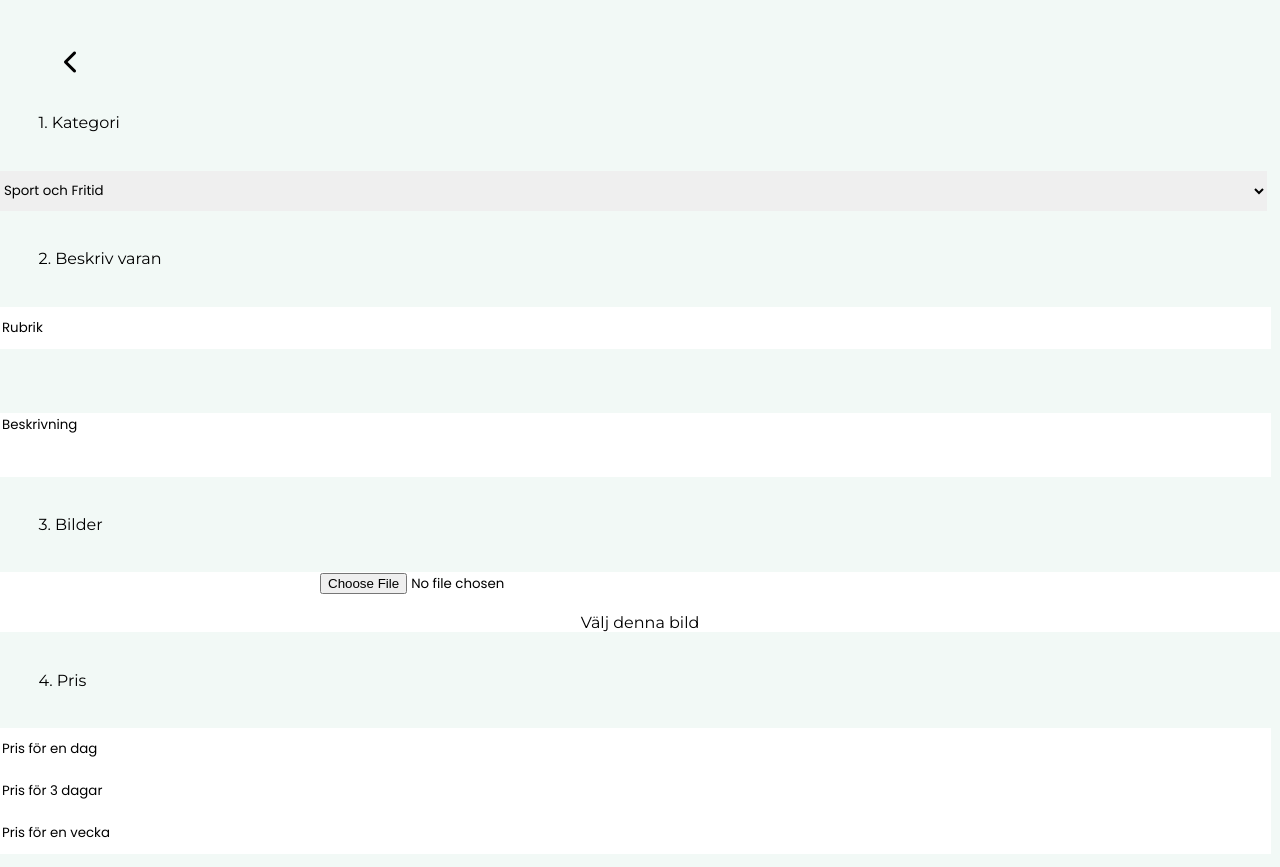
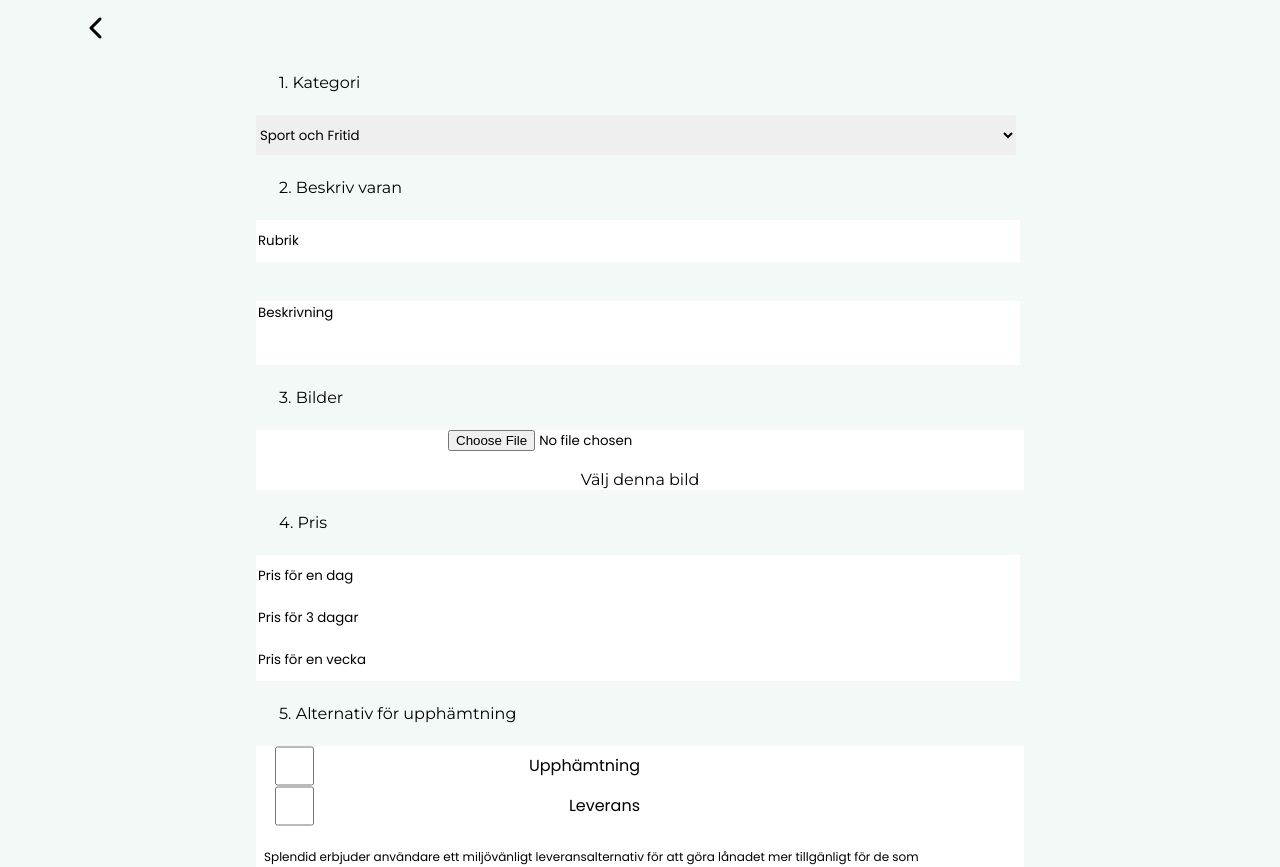
Before and after one commit to Jesper-dev/splendid, a React (Create React App) app in the folder client/: page /add in a window 1280 px wide. Shown: the top 867 px of the page. Built offline with nearby package versions, Linux system fonts and the light colour scheme.

Commit message:
Done with responsive

```diff
--- a/client/src/styles/_abstracts.scss
+++ b/client/src/styles/_abstracts.scss
@@ -10,3 +10,28 @@
   align-items: center;
   justify-content: center;
 }
+
+/* Hanterar allt responsivt */
+@mixin for-size($size) {
+  @if $size == tablet {
+    @media only screen and (min-width: 768px) and (max-width: 1023px) {
+      @content;
+    }
+  } @else if $size == laptop {
+    @media only screen and (min-width: 1024px) and (max-width: 1439px) {
+      @content;
+    }
+  } @else if $size == laptopL {
+    @media only screen and (min-width: 1440px) and (max-width: 1499px) {
+      @content;
+    }
+  } @else if $size == desktop {
+    @media only screen and (min-width: 1500px) {
+      @content;
+    }
+  } @else if $size == everything {
+    @media only screen and (min-width: 500px) and (max-width: 2000px) {
+      @content;
+    }
+  }
+}
--- a/client/src/styles/_components.scss
+++ b/client/src/styles/_components.scss
@@ -87,7 +87,6 @@ form {
   .categoryCardContainer {
     @include abs.flex-row;
     justify-content: space-between;
-    // border: 1px solid black;
     background-color: white;
     padding: 2px;
     margin: 8px 0px;
@@ -506,17 +505,18 @@ form {
           margin: 0%;
         }
 
-        span {
+        span,
+        a {
           color: var.$txt-color;
           @include var.ag_body_semibold;
           margin-left: 5%;
         }
 
-        a {
-          color: var.$txt-color;
-          @include var.ag_body_semibold;
-          margin-left: 5%;
-        }
+        // a {
+        //   color: var.$txt-color;
+        //   @include var.ag_body_semibold;
+        //   margin-left: 5%;
+        // }
       }
     }
   }
--- /dev/null
+++ b/client/src/styles/_responsive.scss
@@ -0,0 +1,380 @@
+@use "./abstracts" as abs;
+@use "./variables" as var;
+
+//HOMEPAGE
+.homepageContainer {
+  .textContainer {
+    @include abs.for-size(laptopL) {
+      width: 40%;
+    }
+
+    @include abs.for-size(laptop) {
+      width: 55%;
+    }
+
+    @include abs.for-size(tablet) {
+      width: 80%;
+    }
+
+    @include abs.for-size(desktop) {
+      width: 30%;
+    }
+  }
+
+  .homepageBtn {
+    @include abs.for-size(laptopL) {
+      width: 200px;
+
+      &:hover {
+        box-shadow: 0px 0px 10px 0px grey;
+        cursor: pointer;
+      }
+    }
+
+    @include abs.for-size(laptop) {
+      width: 200px;
+
+      &:hover {
+        box-shadow: 0px 0px 10px 0px grey;
+        cursor: pointer;
+      }
+    }
+
+    @include abs.for-size(tablet) {
+      width: 200px;
+    }
+
+    @include abs.for-size(desktop) {
+      &:hover {
+        box-shadow: 0px 0px 10px 0px grey;
+        cursor: pointer;
+      }
+    }
+  }
+}
+
+//Discover
+.categoriesContainer {
+  @include abs.for-size(everything) {
+    @include abs.flex-column;
+    width: 100%;
+    height: 40vh;
+  }
+
+  .categoryCardContainer {
+    @include abs.for-size(desktop) {
+      width: 600px;
+
+      &:hover {
+        i {
+          margin-right: 2%;
+        }
+      }
+    }
+
+    @include abs.for-size(laptopL) {
+      width: 800px;
+
+      &:hover {
+        i {
+          margin-right: 2%;
+        }
+      }
+    }
+
+    @include abs.for-size(laptop) {
+      width: 600px;
+
+      &:hover {
+        i {
+          margin-right: 2%;
+        }
+      }
+    }
+
+    @include abs.for-size(tablet) {
+      width: 600px;
+    }
+  }
+}
+
+//On Discover
+.recomendedContainer {
+  h3 {
+    @include abs.for-size(everything) {
+      align-self: center;
+    }
+  }
+  .adCardContainer {
+    @include abs.for-size(desktop) {
+      width: 30%;
+      height: 300px;
+    }
+
+    @include abs.for-size(laptopL) {
+      width: 40%;
+      height: 300px;
+    }
+
+    @include abs.for-size(laptop) {
+      width: 50%;
+      height: 300px;
+    }
+
+    @include abs.for-size(tablet) {
+      width: 70%;
+      height: 300px;
+    }
+  }
+}
+
+//Category page / After you click on a category
+.categoryPageContainer {
+  .adCardContainer {
+    @include abs.for-size(desktop) {
+      width: 30%;
+      height: 300px;
+    }
+
+    @include abs.for-size(laptopL) {
+      width: 50%;
+      height: 300px;
+    }
+
+    @include abs.for-size(laptop) {
+      width: 50%;
+      height: 300px;
+    }
+
+    @include abs.for-size(tablet) {
+      width: 70%;
+      height: 300px;
+    }
+  }
+  i {
+    @include abs.for-size(desktop) {
+      &:hover {
+        cursor: pointer;
+      }
+    }
+  }
+}
+
+//When you click on a add
+.adPageContainer {
+  .calendarContainer {
+    .calendarHeader {
+      div {
+        @include abs.for-size(desktop) {
+          width: 55%;
+        }
+
+        @include abs.for-size(laptopL) {
+          width: 57%;
+        }
+
+        @include abs.for-size(laptop) {
+          width: 60%;
+        }
+
+        @include abs.for-size(tablet) {
+          width: 65%;
+        }
+      }
+    }
+  }
+  .goBack {
+    @include abs.for-size(everything) {
+      &:hover {
+        cursor: pointer;
+      }
+    }
+  }
+
+  img {
+    @include abs.for-size(everything) {
+      width: 40%;
+    }
+  }
+
+  .contentContainer {
+    @include abs.for-size(everything) {
+      @include abs.flex-column;
+    }
+
+    .container1 {
+      @include abs.for-size(everything) {
+        @include abs.flex-column;
+        width: 20%;
+      }
+    }
+
+    .priceList {
+      @include abs.for-size(everything) {
+        @include abs.flex-column;
+      }
+    }
+  }
+}
+
+//When you click on Add in the navbar
+.addFormContainer {
+  @include abs.for-size(everything) {
+    @include abs.flex-column;
+  }
+
+  i {
+    @include abs.for-size(everything) {
+      position: absolute;
+      top: 2%;
+      left: 2%;
+    }
+  }
+  form {
+    @include abs.for-size(everything) {
+      width: 60%;
+    }
+
+    @include abs.for-size(tablet) {
+      width: 70%;
+    }
+  }
+}
+
+//When you are about to rent a add
+.rentAdContainer {
+  .card {
+    @include abs.for-size(everything) {
+      width: 50%;
+    }
+
+    @include abs.for-size(tablet) {
+      width: 70%;
+    }
+  }
+
+  .formContainerRent {
+    @include abs.for-size(everything) {
+      width: 50%;
+
+      button {
+        width: 60%;
+      }
+    }
+
+    @include abs.for-size(desktop) {
+      button {
+        width: 30%;
+      }
+    }
+
+    form {
+      @include abs.for-size(everything) {
+        align-items: center;
+      }
+
+      .rentFormItemContainer {
+        @include abs.for-size(desktop) {
+          width: 50%;
+
+          span,
+          a {
+            margin-left: 20%;
+          }
+        }
+
+        @include abs.for-size(laptopL) {
+          width: 60%;
+
+          span,
+          a {
+            margin-left: 20%;
+          }
+        }
+
+        @include abs.for-size(laptop) {
+          width: 65%;
+
+          span,
+          a {
+            margin-left: 20%;
+          }
+        }
+
+        @include abs.for-size(tablet) {
+          width: 90%;
+
+          span,
+          a {
+            margin-left: 20%;
+          }
+        }
+      }
+    }
+  }
+}
+
+//When you gonna pay
+.payContainer {
+  .swishLogo {
+    @include abs.for-size(desktop) {
+      width: 25%;
+    }
+    @include abs.for-size(laptopL) {
+      width: 25%;
+    }
+
+    @include abs.for-size(laptop) {
+      width: 35%;
+    }
+
+    @include abs.for-size(tablet) {
+      width: 45%;
+    }
+  }
+  .cardLogo {
+    @include abs.for-size(desktop) {
+      width: 20%;
+    }
+    @include abs.for-size(laptopL) {
+      width: 20%;
+    }
+
+    @include abs.for-size(laptop) {
+      width: 30%;
+    }
+
+    @include abs.for-size(tablet) {
+      width: 40%;
+    }
+  }
+}
+
+.rentalcondsContainer {
+  @include abs.for-size(everything) {
+    @include abs.flex-column;
+    width: 100%;
+
+    i {
+      align-self: flex-start;
+    }
+
+    p {
+      width: 40%;
+      text-align: center;
+    }
+  }
+}
+
+.mainBtn {
+  @include abs.for-size(everything) {
+    width: 20%;
+    &:hover {
+      cursor: pointer;
+    }
+  }
+
+  @include abs.for-size(tablet) {
+    width: 30%;
+  }
+}
```
Also changed, not shown: client/src/styles/main.scss (+4 -3 lines).
